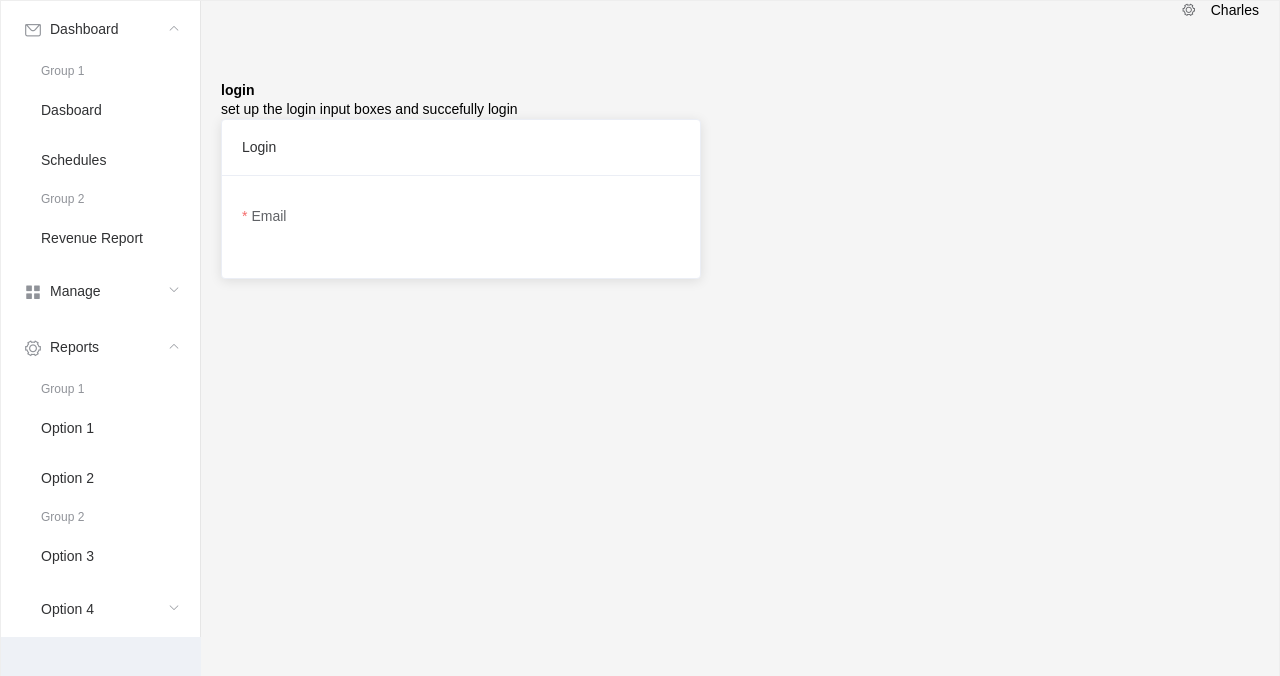
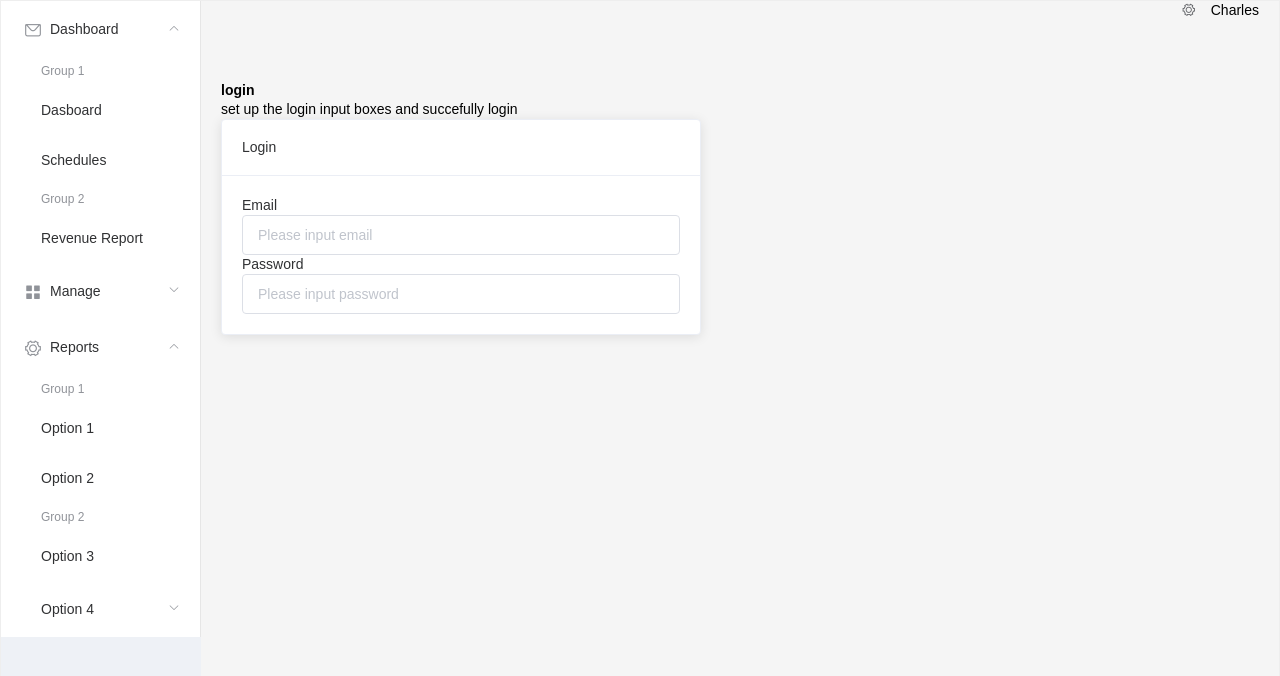
Before and after one commit to charles2k16/busybody-cms, a Nuxt app: page /login in a window 1280 px wide. Shown: the top 676 px of the page. Built offline with nearby package versions, Linux system fonts and the light colour scheme.

Commit message:
added the email and passowrd field

```diff
--- a/pages/login.vue
+++ b/pages/login.vue
@@ -14,7 +14,13 @@
     label-width="40px"
     class="demo-dynamic"
   >
+  <span class="demo-input-label">Email</span>
+   <el-input v-model="input" placeholder="Please input email"  />
 
+  <span class="demo-input-label">Password</span>
+   <el-input v-model="input" placeholder="Please input password" show-password />
+
+<!--
   <el-form-item
       prop="email"
       label="Email"
@@ -31,7 +37,7 @@
         },
       ]"
     >
-     </el-form-item>
+     </el-form-item> -->
     </el-form>
 
 </el-card>
```
